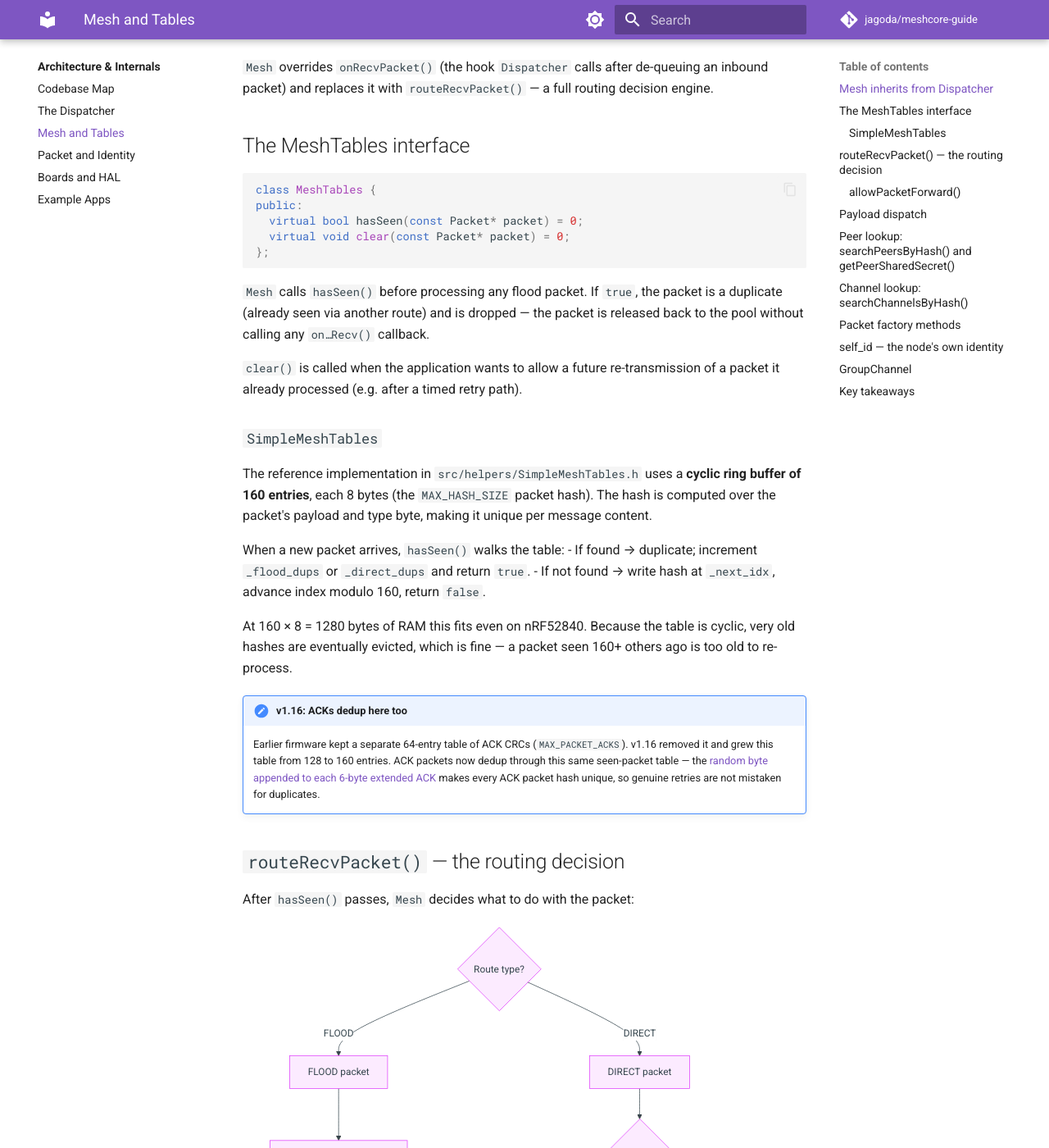
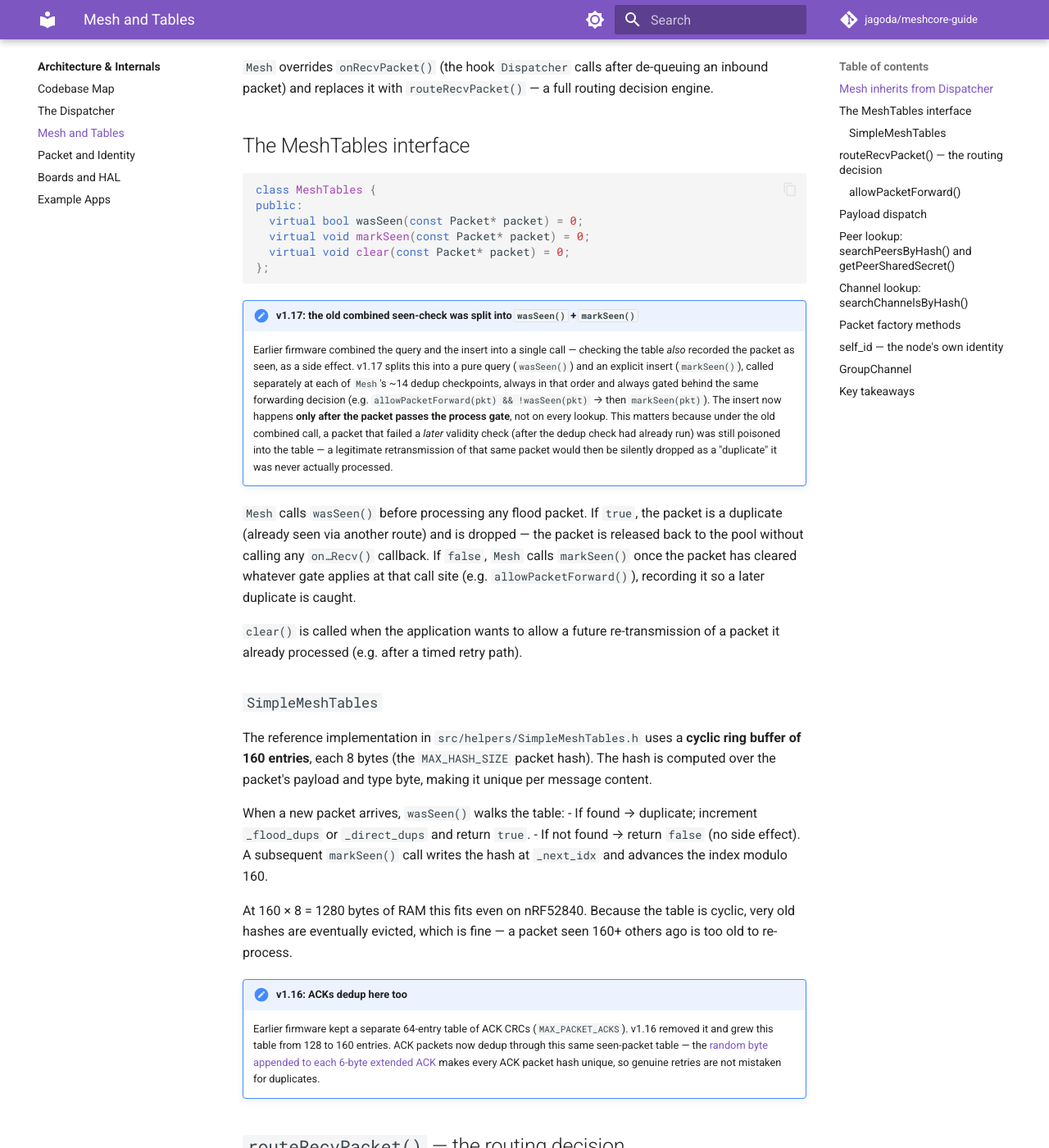
Before and after one commit to jagoda/meshcore-guide, an MkDocs documentation site: the page built from docs/internals/mesh-and-tables.md, in a window 1280 px wide and 1400 px high, scrolled down 922 px. Shown: the whole window at 82% size. Built offline with MkDocs 1.6.1 and Material for MkDocs 9.7.7, drawn with Linux system fonts in a browser that asks for light colours; comment, search, counter and statistics services are not loaded; some of the changed text lies outside the part shown.

Commit message:
checkpoint: Phase 2 — hasSeen split into wasSeen/markSeen across 5 pages incl. Mermaid labels; mkdocs build --strict green

````diff
--- a/docs/internals/mesh-and-tables.md
+++ b/docs/internals/mesh-and-tables.md
@@ -26,14 +26,32 @@ decision engine.
 ```cpp
 class MeshTables {
 public:
-  virtual bool hasSeen(const Packet* packet) = 0;
+  virtual bool wasSeen(const Packet* packet) = 0;
+  virtual void markSeen(const Packet* packet) = 0;
   virtual void clear(const Packet* packet) = 0;
 };
 ```
 
-`Mesh` calls `hasSeen()` before processing any flood packet. If `true`, the
+!!! note "v1.17: the old combined seen-check was split into `wasSeen()` + `markSeen()`"
+    Earlier firmware combined the query and the insert into a single
+    call — checking the table *also* recorded the packet as seen,
+    as a side effect. v1.17 splits this into a pure query (`wasSeen()`) and an
+    explicit insert (`markSeen()`), called separately at each of `Mesh`'s
+    ~14 dedup checkpoints, always in that order and always gated behind the
+    same forwarding decision (e.g. `allowPacketForward(pkt) && !wasSeen(pkt)`
+    → then `markSeen(pkt)`). The insert now happens **only after the packet
+    passes the process gate**, not on every lookup. This matters because
+    under the old combined call, a packet that failed a *later* validity
+    check (after the dedup check had already run) was still poisoned into the
+    table — a legitimate retransmission of that same packet would then be
+    silently dropped as a "duplicate" it was never actually processed.
+
+`Mesh` calls `wasSeen()` before processing any flood packet. If `true`, the
 packet is a duplicate (already seen via another route) and is dropped — the
 packet is released back to the pool without calling any `on…Recv()` callback.
+If `false`, `Mesh` calls `markSeen()` once the packet has cleared whatever
+gate applies at that call site (e.g. `allowPacketForward()`), recording it so
+a later duplicate is caught.
 
 `clear()` is called when the application wants to allow a future re-transmission
 of a packet it already processed (e.g. after a timed retry path).
@@ -45,9 +63,10 @@ The reference implementation in `src/helpers/SimpleMeshTables.h` uses a
 packet hash). The hash is computed over the packet's payload and type byte,
 making it unique per message content.
 
-When a new packet arrives, `hasSeen()` walks the table:
+When a new packet arrives, `wasSeen()` walks the table:
 - If found → duplicate; increment `_flood_dups` or `_direct_dups` and return `true`.
-- If not found → write hash at `_next_idx`, advance index modulo 160, return `false`.
+- If not found → return `false` (no side effect). A subsequent `markSeen()`
+  call writes the hash at `_next_idx` and advances the index modulo 160.
 
 At 160 × 8 = 1280 bytes of RAM this fits even on nRF52840. Because the
 table is cyclic, very old hashes are eventually evicted, which is fine —
@@ -63,7 +82,7 @@ a packet seen 160+ others ago is too old to re-process.
 
 ## `routeRecvPacket()` — the routing decision
 
-After `hasSeen()` passes, `Mesh` decides what to do with the packet:
+After `wasSeen()` passes (and `markSeen()` records it), `Mesh` decides what to do with the packet:
 
 ```mermaid
 flowchart TD
````
Also changed, not shown: docs/concepts/how-messages-travel.md (+4 -4 lines), docs/protocol/adverts-deep-dive.md (+2 -2 lines), docs/protocol/packet-journey.md (+4 -3 lines), docs/protocol/routing-and-flooding.md (+23 -11 lines).
